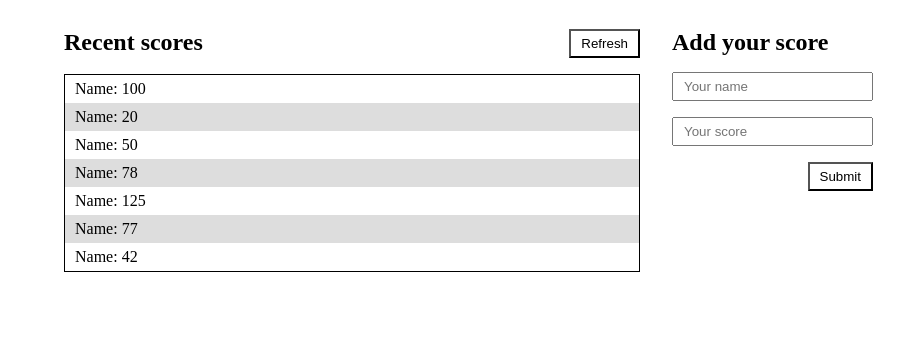
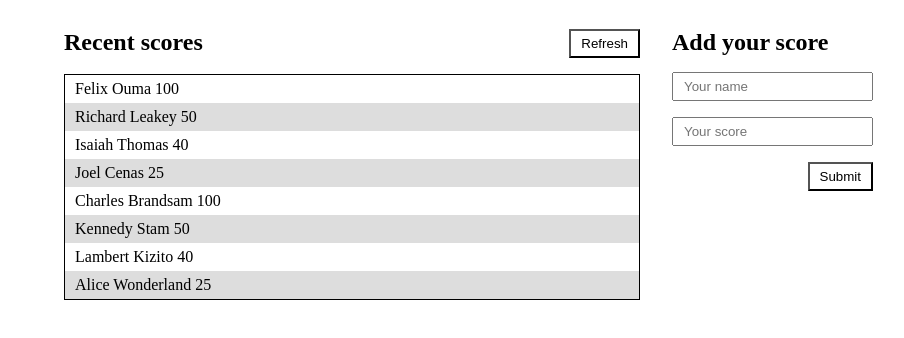
Before and after one commit to Felix45/leaderboard, a website with bundled scripts: page src/index.html in a window 1280 px wide. Shown: the part 72-410 px from the top of the page, without its empty margins (0-904 px from the left). Built offline with nearby package versions, Linux system fonts and the light colour scheme.

Commit message:
Add leaderboard section dynamically

```diff
--- a/src/index.html
+++ b/src/index.html
@@ -20,14 +20,8 @@
           <button type="button" class="btn mx-2 p-1">Refresh</button>
         </div>
         <div class="py-1">
-          <ul>
-            <li>Name: 100</li>
-            <li>Name: 20</li>
-            <li>Name: 50</li>
-            <li>Name: 78</li>
-            <li>Name: 125</li>
-            <li>Name: 77</li>
-            <li>Name: 42</li>
+          <ul class="leaderboard">
+
           </ul>
         </div>
       </section>
--- a/src/index.js
+++ b/src/index.js
@@ -1 +1,4 @@
 import './style.css';
+import board from './modules/leaderboard.js';
+
+document.querySelector('.leaderboard').innerHTML = board;
--- /dev/null
+++ b/src/modules/leaderboard.js
@@ -0,0 +1,17 @@
+const scores = [
+  { name: 'Felix Ouma', score: 100 },
+  { name: 'Richard Leakey', score: 50 },
+  { name: 'Isaiah Thomas', score: 40 },
+  { name: 'Joel Cenas', score: 25 },
+  { name: 'Charles Brandsam', score: 100 },
+  { name: 'Kennedy Stam', score: 50 },
+  { name: 'Lambert Kizito', score: 40 },
+  { name: 'Alice Wonderland', score: 25 },
+];
+
+const board = scores.reduce((prev, current) => {
+  prev += `<li>${current.name} ${current.score}</li>`;
+  return prev;
+}, '');
+
+export default board;
```
Also changed, not shown: dist/index.bundle.js, dist/index.html.
